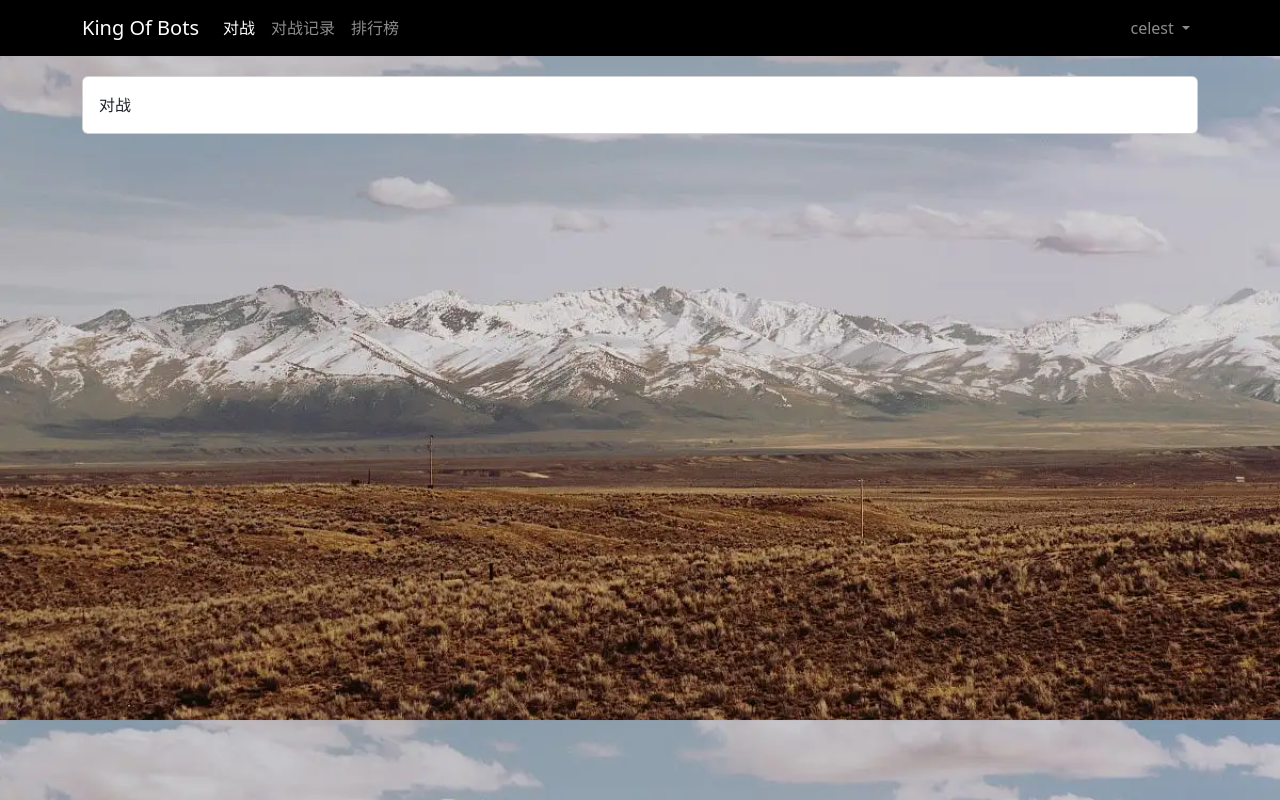
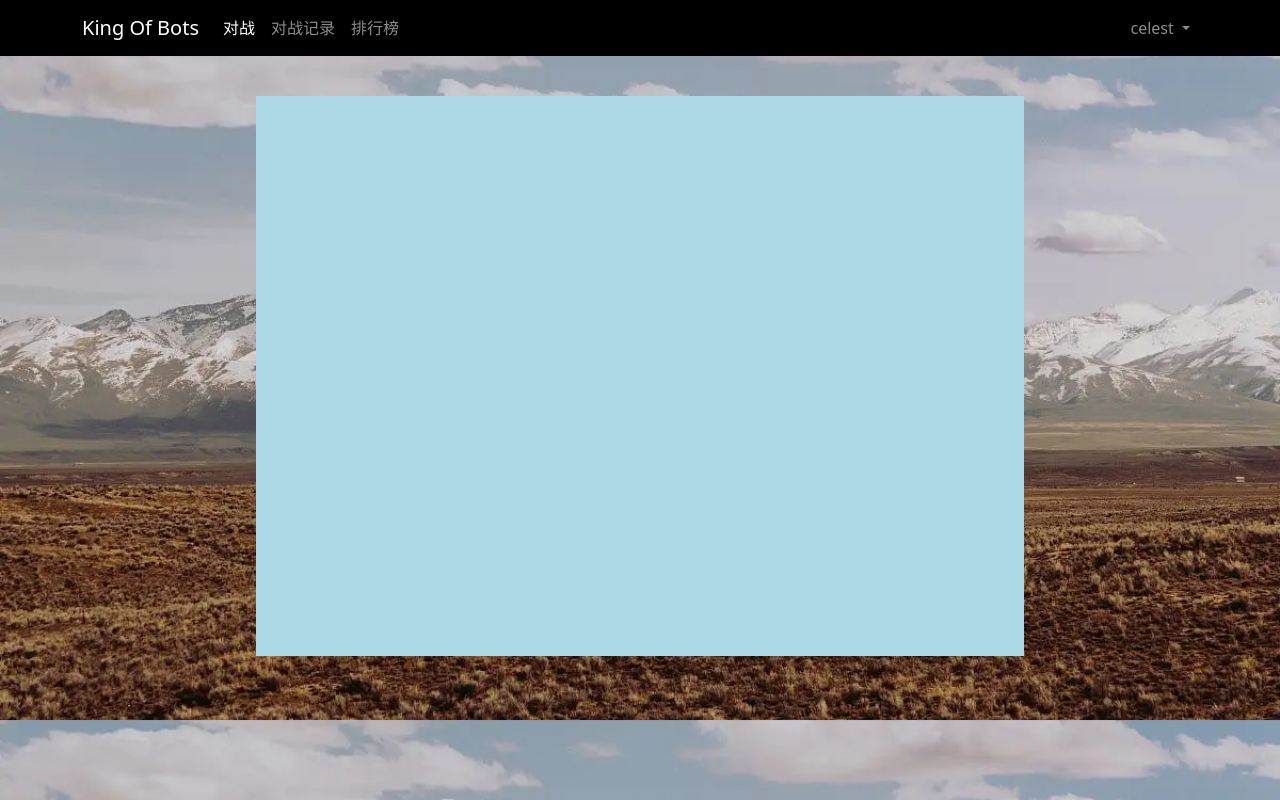
Before and after one commit to xiongxingqi/CodeArena, a Vue app in the folder web/: page /pk in a window 1280 px wide. Built offline with nearby package versions, Linux system fonts and the light colour scheme.

Commit message:
完善对战界面,创建acgameobject基类及gamemap绘制地图

```diff
--- /dev/null
+++ b/web/src/components/GameMapVue.vue
@@ -0,0 +1,17 @@
+<template >
+    <div class="game_map">
+        <canvas></canvas>
+    </div>
+</template>
+<script>
+export default {
+    name: 'GameMap',
+}
+</script>
+<style scoped>
+.game_map{
+    width: 100%;
+    height: 100%;
+    background-color: lightblue;
+}
+</style>
--- /dev/null
+++ b/web/src/components/PlayGroundVue.vue
@@ -0,0 +1,22 @@
+<template >
+    <div class="play_ground">
+        <game-map-vue/>
+    </div>
+</template>
+<script>
+import GameMapVue from './GameMapVue.vue'
+export default {
+    name: "PlayGroundVue",
+    components: {
+        GameMapVue,
+    }
+}
+</script>
+<style scoped>
+.play_ground{
+    /* background-color: lightblue; */
+    width: 60vw;
+    height: 70vh;
+    margin: 40px auto;
+}
+</style>
--- a/web/src/views/pk/PkIndexView.vue
+++ b/web/src/views/pk/PkIndexView.vue
@@ -1,14 +1,12 @@
 <template >
-    <content-area-vue>
-        对战
-    </content-area-vue>
+    <play-ground-vue/>
 </template>
 <script>
-import ContentAreaVue from '@/components/ContentAreaVue.vue'
+import PlayGroundVue from '@/components/PlayGroundVue.vue'
 export default {
     name: 'PkIndexView',
     components: {
-        ContentAreaVue
+        PlayGroundVue,
     }
 }
 </script>
```
Also changed, not shown: web/src/assets/scripts/AcGameObject.js (added, +50 -0 lines), web/src/assets/scripts/GameMap.js (added).
